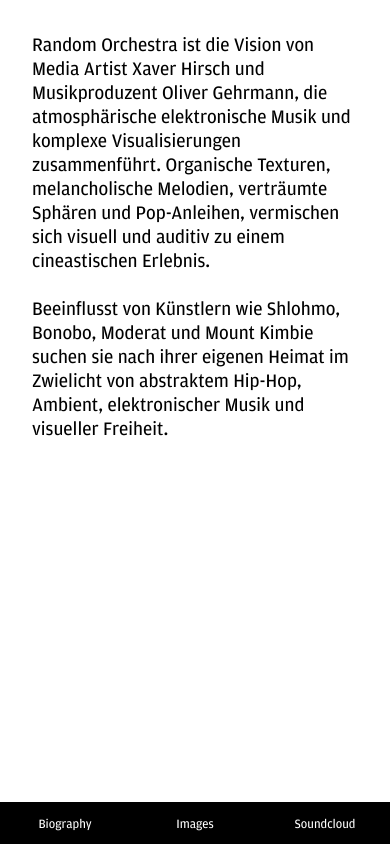
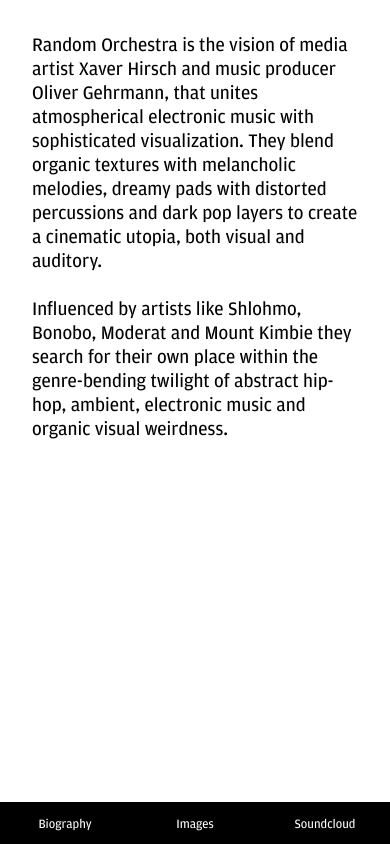
Before and after one commit to xhirsch/ro, a React (Create React App) app: page / in a window 390 px wide. Built offline with nearby package versions, Linux system fonts and the light colour scheme.

Commit message:
fix mobile + english text (#7)
Co-authored-by: Xaver Hirsch <xaver.hirsch@livingpackets.com>

```diff
--- a/src/components/Bio.js
+++ b/src/components/Bio.js
@@ -29,15 +29,14 @@ const Bio = (props) => {
   return (
     <Wrapper>
       <Content>
-        Random Orchestra ist die Vision von Media Artist Xaver Hirsch und
-        Musikproduzent Oliver Gehrmann, die atmosphärische elektronische Musik
-        und komplexe Visualisierungen zusammenführt. Organische Texturen,
-        melancholische Melodien, verträumte Sphären und Pop-Anleihen, vermischen
-        sich visuell und auditiv zu einem cineastischen Erlebnis. <br />
+        Random Orchestra is the vision of media artist Xaver Hirsch and music producer Oliver Gehrmann,
+        that unites atmospherical electronic music with sophisticated visualization.
+        They blend organic textures with melancholic melodies, dreamy pads with distorted percussions
+        and dark pop layers to create a cinematic utopia, both visual and auditory.
+ <br />
         <br />
-        Beeinflusst von Künstlern wie Shlohmo, Bonobo, Moderat und Mount Kimbie
-        suchen sie nach ihrer eigenen Heimat im Zwielicht von abstraktem
-        Hip-Hop, Ambient, elektronischer Musik und visueller Freiheit.
+        Influenced by artists like Shlohmo, Bonobo, Moderat and Mount Kimbie they search for their own place
+        within the genre-bending twilight of abstract hip-hop, ambient, electronic music and organic visual weirdness.
       </Content>
     </Wrapper>
   );
--- a/src/components/Nav.js
+++ b/src/components/Nav.js
@@ -6,6 +6,8 @@ const Wrapper = styled.div`
   width: 100%;
   height: 5%;
   position: fixed;
+  bottom:0;
+  left: 0;
   display: flex;
   flex-direction: rows;
   font-size: 1.4rem;
```
